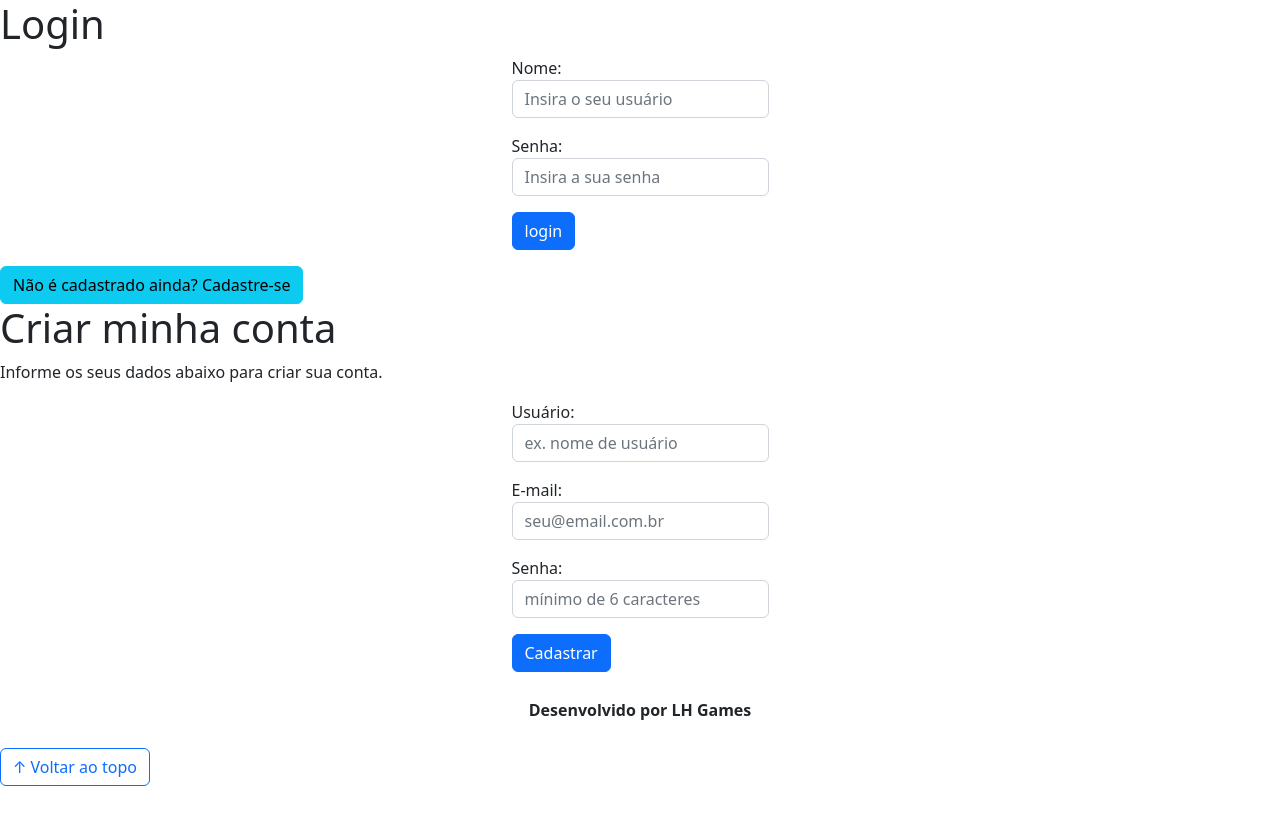
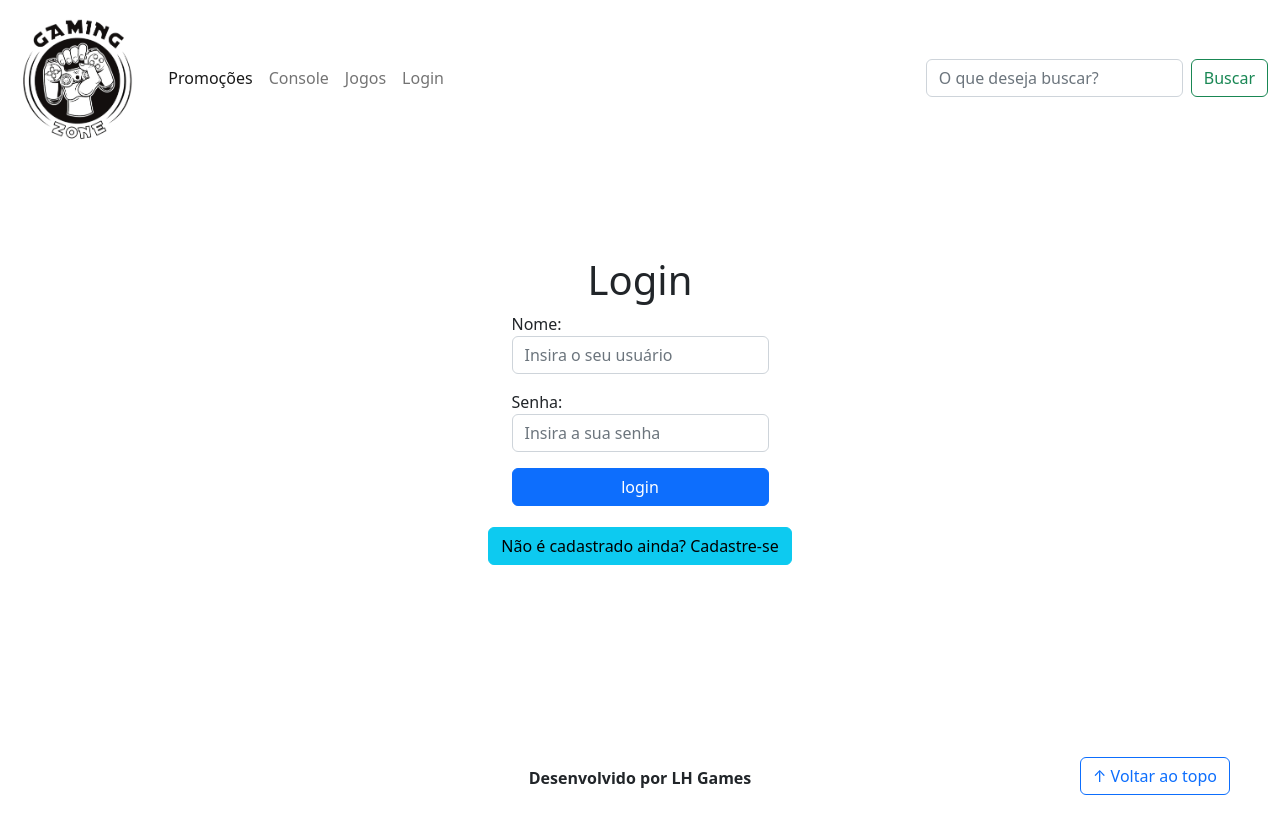
Before and after one commit to MaridianeLugaresi/ProjectFrontEnd, a plain HTML site: page login.html in a window 1280 px wide. Both pictures are taken after a click on the button "login". Drawn offline with nearby package versions, Linux system fonts and the light colour scheme.

Commit message:
Adicionada a codificacao da pagina de login

```diff
--- a/css/estilo.css
+++ b/css/estilo.css
@@ -1,20 +1,16 @@
-/*cabeçalho*/
+
 header img {
     height: 130px;
     width: 130pxC;
 }
 
-/*Conteudo principal*/
 main {
     min-height: 500px;
 }
 
-/*banner*/
 #section-banners img {
     height: 700px;
 }
-
-/*Produtos vendidos*/
 
 #section-vendidos {
     text-align: center;
@@ -42,7 +38,6 @@ main {
     font-weight: bold;
 }
 
-/*Rodapé*/
 footer {
     text-align: center;
 }
@@ -52,9 +47,31 @@ footer p {
     padding: 10px;
 }
 
-/*Botão Voltar topo*/
+#voltar-topo {
+    position: fixed;
+    bottom: 5px;
+    right: 50px;
+}
 
-/* página de login  */
+#section-login {
+    margin-top: 100px;
+}
 
+#section-login h1 {
+    text-align: center;
+}
 
-/* Formulário de cadastro*/
+#section-login input {
+    width: 100%;
+}
+
+#section-cadastro {
+    padding: 5px;
+    text-align: center;
+    background-color: #fff;
+}
+
+#form-cadastrar {
+    padding: 50px;
+    display: none;
+}
--- a/js/jquery-script.js
+++ b/js/jquery-script.js
@@ -1 +1,12 @@
-//efeito de esconder formulário de cadastro
+
+$(document).ready(function(){
+
+    $("#botao-cadastrar").click(function(){
+
+        $("#form-cadastrar").slideToggle("slow");
+        $("#section-login").slideToggle("slow");
+        $("#botao-cadastrar").hide();
+
+    });
+
+});
--- a/js/script.js
+++ b/js/script.js
@@ -1,5 +1,29 @@
-//efeito do botão voltar ao Topo
+function voltarTopo(){
+    window.scrollTo(
+        {
+            top:0,
+            left:0,
+            behavior:'smooth'
+        }
+    )
+}
 
-//Validação de Login
+function login(){
+    var logado = 0;
+    var usuario = document.getElementById("usuario").value;
+    var senha = document.getElementById("senha").value;
 
-//Ativar alert no botão cadastrar
+    if(usuario == 'admin' && senha == '123456'){
+        window.location = "index.html";
+        logado = 1;
+    }
+
+    if(logado == 0){
+        alert("Acesso negado!")
+    }
+}
+
+function cadastro(){
+    alert("Cadastrado com sucesso");
+    window.location.href = "index.html";
+}
--- a/login.html
+++ b/login.html
@@ -13,7 +13,37 @@
 
 <body>
     <header>
-
+        <nav class="navbar navbar-expand-lg bg-body-tertiary">
+            <div class="container-fluid">
+                <a class="navbar-brand" href="index.html"><img src="img/logo.png"></a>
+                <button class="navbar-toggler" type="button" data-bs-toggle="collapse"
+                    data-bs-target="#navbarSupportedContent" aria-controls="navbarSupportedContent"
+                    aria-expanded="false" aria-label="Toggle navigation">
+                    <span class="navbar-toggler-icon"></span>
+                </button>
+                <div class="collapse navbar-collapse" id="navbarSupportedContent">
+                    <ul class="navbar-nav me-auto mb-2 mb-lg-0">
+                        <li class="nav-item">
+                            <a class="nav-link active" aria-current="page" href="#">Promoções</a>
+                        </li>
+                        <li class="nav-item">
+                            <a class="nav-link" href="#">Console</a>
+                        </li>
+                        <li class="nav-item">
+                            <a class="nav-link" href="#">Jogos</a>
+                        </li>
+                        <li class="nav-item">
+                            <a class="nav-link" href="login.html">Login</a>
+                        </li>
+                    </ul>
+                    <form class="d-flex" role="search">
+                        <input class="form-control me-2" type="search" placeholder="O que deseja buscar?"
+                            aria-label="Search">
+                        <button class="btn btn-outline-success" type="submit">Buscar</button>
+                    </form>
+                </div>
+            </div>
+        </nav>
     </header>
 
     <main>
@@ -70,19 +100,16 @@
                         </p>
                     </form>
                 </div>
-
             </div>
         </section>
-
     </main>
-
-
 
     <footer>
         <p>Desenvolvido por LH Games</p>
     </footer>
 
-    <button id="voltar-topo" type="button" class="btn btn-outline-primary">&uarr; Voltar ao topo</button>
+    <button id="voltar-topo" type="button" class="btn btn-outline-primary" onclick="voltarTopo()">&uarr; Voltar ao
+        topo</button>
 
     <script src="https://cdn.jsdelivr.net/npm/bootstrap@5.2.2/dist/js/bootstrap.bundle.min.js"
         integrity="sha384-OERcA2EqjJCMA+/3y+gxIOqMEjwtxJY7qPCqsdltbNJuaOe923+mo//f6V8Qbsw3"
```
Also changed, not shown: index.html (+8 -9 lines).
